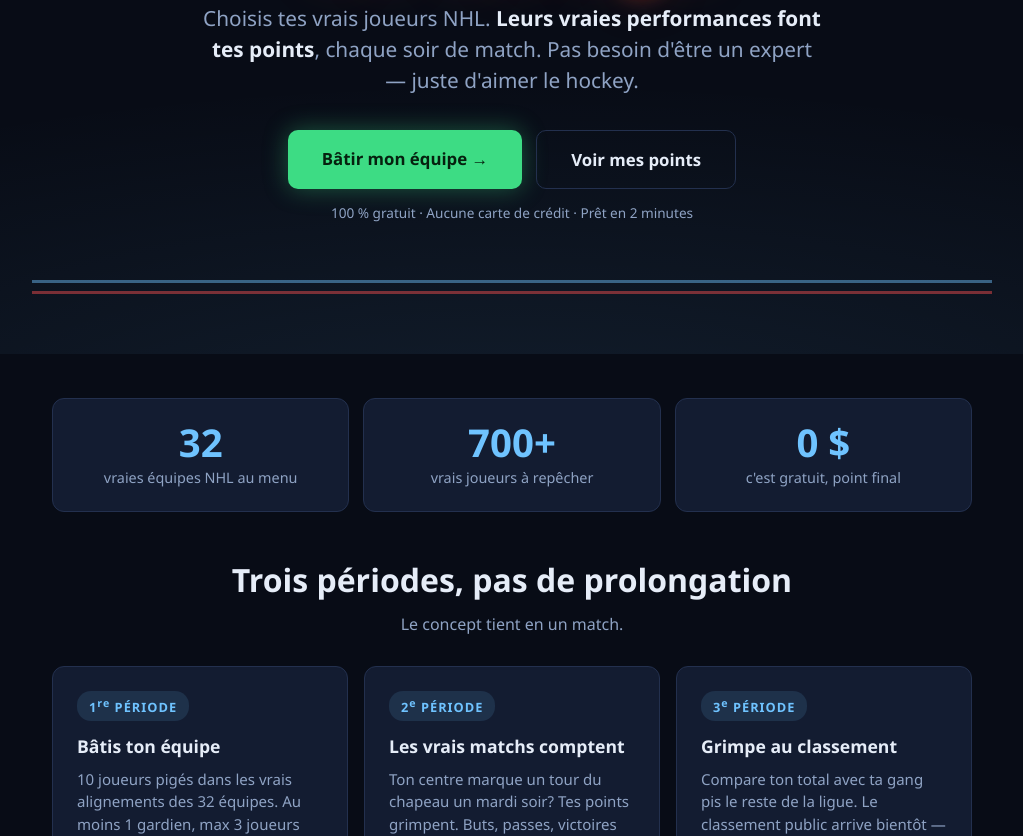
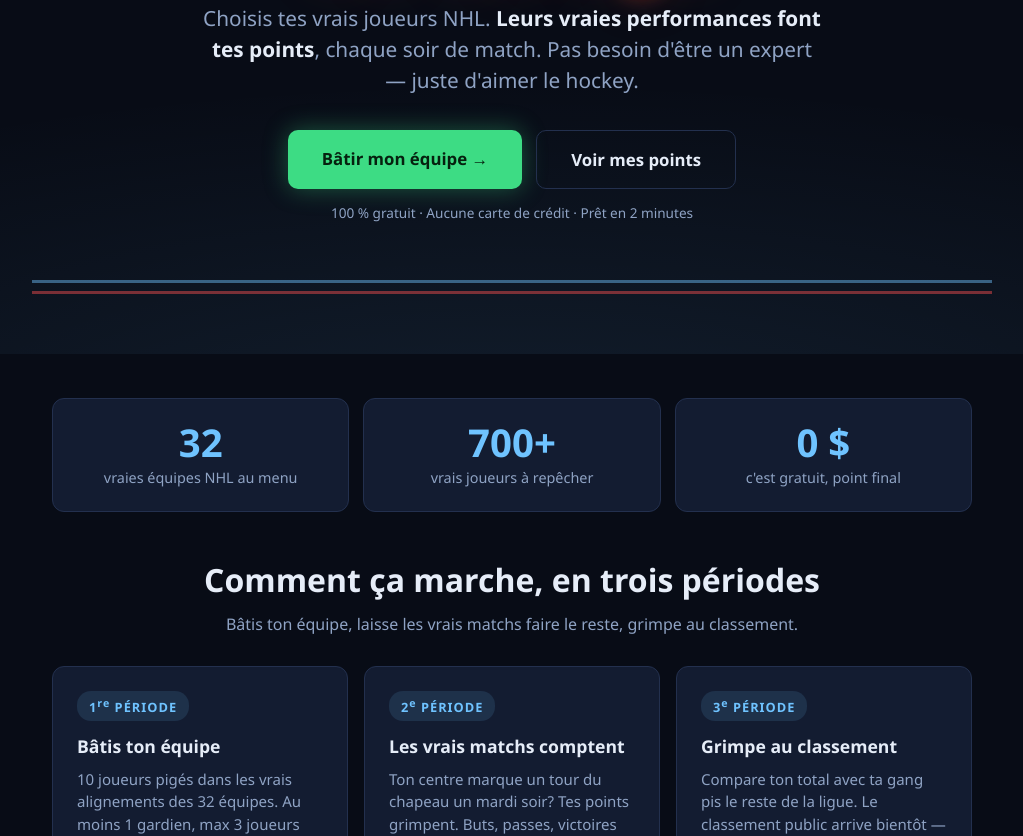
Before and after one commit to ultra631/pool-hockey, a plain HTML site: page index.html in a window 1280 px wide. Shown: the part 330-1166 px from the top of the page, without its empty margins (128-1151 px from the left). Drawn offline with Linux system fonts and the light colour scheme; no server answers.

Commit message:
Update index.html

```diff
--- a/index.html
+++ b/index.html
@@ -291,8 +291,8 @@
 
 <!-- ============ COMMENT ÇA MARCHE ============ -->
 <div class="contenu">
-  <h2 class="section-titre">Trois périodes, pas de prolongation</h2>
-  <p class="section-sous-titre">Le concept tient en un match.</p>
+  <h2 class="section-titre">Comment ça marche, en trois périodes</h2>
+  <p class="section-sous-titre">Bâtis ton équipe, laisse les vrais matchs faire le reste, grimpe au classement.</p>
   <div class="periodes">
     <div class="periode">
       <span class="badge-periode">1<sup>re</sup> PÉRIODE</span>
```
